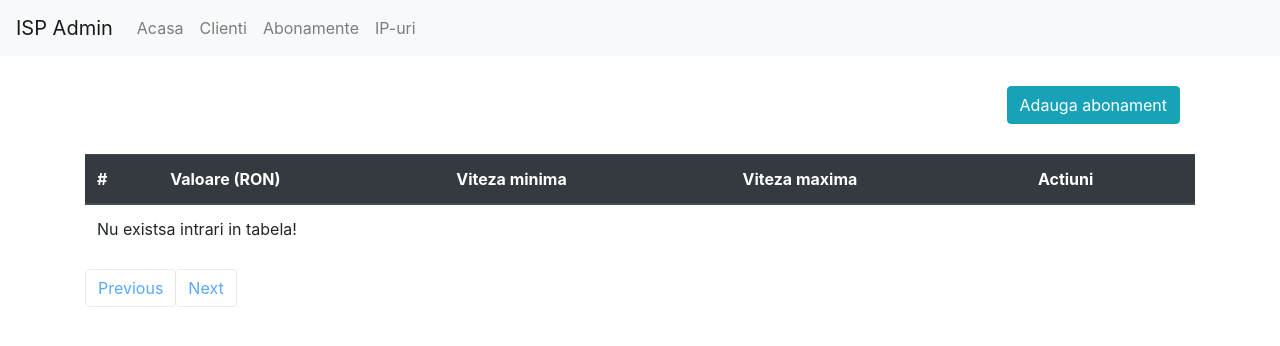
After one commit to andu97RO/licenta-facultate, a Flask app: page /abonament/1 in a window 1280 px wide. The commit adds this page. Shown: the top 346 px of the page. Run offline with Flask 2, Linux system fonts and the light colour scheme; data that the repository does not hold is empty; some libraries are stand-ins or nearby versions.

Commit message:
add final files

```diff
--- a/ISP_Admin_Page/routes.py
+++ b/ISP_Admin_Page/routes.py
@@ -3,10 +3,10 @@ from datetime import datetime as dt
 from flask import current_app as app
 from flask import redirect, render_template, url_for, request
 from flask_wtf import FlaskForm
-from wtforms import StringField, SelectField
+from wtforms import StringField, SelectField, RadioField
 from wtforms.validators import InputRequired
 
-from .models import Client, db
+from .models import Client, Abonament, IP, db
 
 from flask_bootstrap import Bootstrap
 
@@ -28,6 +28,25 @@ class AdaugaClientForm(FlaskForm):
         '30 RON', '30 RON'), ('50 RON', '50 RON'), ('100 RON', '100 RON')])
 
 
+class AdaugaAbonamentForm(FlaskForm):
+    valoare = StringField('Valoare', validators=[
+        InputRequired(message='Trebuie introdusa o valoare in RONI!')])
+    vitezamin = StringField('VitezaMin', validators=[InputRequired(
+        message='Trebuie introudsa o viteza min (in kbps)!')])
+    vitezamax = StringField('VitezaMax', validators=[
+        InputRequired(message='Trebuie introdusa o viteza maxima (in kbps)!')])
+
+
+class AdaugaIPForm(FlaskForm):
+    adresa_ip = StringField('IP', validators=[
+        InputRequired(message='Trebuie introdusa o valoare in RONI!')])
+    nume = StringField('VitezaMin', validators=[InputRequired(
+        message='Trebuie introudsa o viteza min (in kbps)!')])
+    prenume = StringField('VitezaMax', validators=[
+                          InputRequired(message='Trebuie introdusa o viteza maxima (in kbps)!')])
+    activ = RadioField('Activeaza')
+
+
 @app.route('/clienti/<int:page>', methods=['GET'])
 def clienti(page=1):
     per_page = 4
@@ -37,6 +56,30 @@ def clienti(page=1):
         'clienti.html',
         clienti=clienti,
         title="Clienti",
+    )
+
+
+@app.route('/ip/<int:page>', methods=['GET'])
+def ip(page=1):
+    per_page = 4
+    ipuri = IP.query.paginate(page, per_page, error_out=False)
+
+    return render_template(
+        'ip.html',
+        ip=ipuri,
+        title="IP",
+    )
+
+
+@app.route('/abonament/<int:page>', methods=['GET'])
+def abonament(page=1):
+    per_page = 4
+    abonamente = Abonament.query.paginate(page, per_page, error_out=False)
+
+    return render_template(
+        'abonament.html',
+        abonament=abonamente,
+        title="Abonamente",
     )
 
 
@@ -58,7 +101,28 @@ def clienti_modifica(id_client):
         db.session.commit()
         return redirect(url_for('clienti_arata', id_client=id_client))
 
-    return render_template('clientiedit.html', id_client=id_client, form=form, client=client)
+    return render_template('clientiedit.html', id_client=id_client, form=form,
+                           client=client)
+
+
+@app.route('/abonament/modifica/<id_abonament>', methods=['POST', 'GET'])
+def abonament_modifica(id_abonament):
+    form = AdaugaAbonamentForm()
+
+    abonament = Abonament.query.get(id_abonament)
+
+    if form.validate_on_submit():
+
+        update_dict = {"valoare": form.valoare.data, "vitezamin": form.vitezamin.data,
+                       "vitezamax": form.vitezamax.data}
+
+        db.session.query(Abonament).filter(
+            Abonament.id == id_abonament).update(update_dict)
+        db.session.commit()
+        return redirect(url_for('abonament_arata', id_abonament=id_abonament))
+
+    return render_template('abonamentedit.html', id_abonament=id_abonament, form=form,
+                           abonament=abonament)
 
 
 @app.route('/clienti/arata/<id_client>', methods=['GET'])
@@ -66,16 +130,35 @@ def clienti_arata(id_client):
 
     client = Client.query.get(id_client)
     print(client)
-    return render_template('clientishow.html', client=client, title="Arata client")
+    return render_template('clientishow.html', client=client,
+                           title="Arata client")
+
+
+@app.route('/abonament/arata/<id_abonament>', methods=['GET'])
+def abonament_arata(id_abonament):
+
+    abonament = Abonament.query.get(id_abonament)
+    return render_template('abonamentshow.html', abonament=abonament,
+                           title="Arata abonament")
 
 
 @app.route('/clienti/sterge/<id_client>', methods=['GET'])
 def clienti_sterge(id_client):
-
     Client.query.filter(Client.id == id_client).delete()
     db.session.commit()
 
-    return json.dumps({'success':True}), 200, {'ContentType':'application/json'}
+    return json.dumps({'success': True}), 200,
+    {'ContentType': 'application/json'}
+
+
+@app.route('/abonament/sterge/<id_abonament>', methods=['GET'])
+def abonament_sterge(id_abonament):
+    Abonament.query.filter(Abonament.id == id_abonament).delete()
+    db.session.commit()
+
+    return json.dumps({'success': True}), 200,
+    {'ContentType': 'application/json'}
+
 
 @app.route('/factura/<id_client>', methods=['GET'])
 def factura(id_client):
@@ -98,3 +181,52 @@ def clienti_adauga():
         return redirect(url_for('clienti', page=1))
 
     return render_template('clientiform.html', form=form)
+
+
+@app.route('/ip/adauga', methods=['POST', 'GET'])
+def ip_adauga():
+    form = AdaugaClientForm()
+
+    if form.validate_on_submit():
+        ip_nou = Client(adresa_ip=form.adresa_ip.data,
+                        nume=form.nume.data,
+                        prenume=form.prenume.data,
+                        activ=form.activ.data)
+        db.session.add(ip_nou)
+        db.session.commit()
+        return redirect(url_for('ip', page=1))
+
+    return render_template('ipform.html', form=form)
+
+
+@app.route('/abonament/adauga', methods=['POST', 'GET'])
+def abonament_adauga():
+    form = AdaugaAbonamentForm()
+
+    if form.validate_on_submit():
+        abonament_nou = Abonament(valoare=form.valoare.data,
+                                  vitezamin=form.vitezamin.data,
+                                  vitezamax=form.vitezamax.data)
+        db.session.add(abonament_nou)
+        db.session.commit()
+        return redirect(url_for('abonament', page=1))
+
+    return render_template('abonamentform.html', form=form)
+
+
+@app.route('/regula/adauga/<int:client_id>')
+def regula_adauga(client_id):
+    client = Client.query.filter(Client.id == client_id).first()
+    abonament = Abonament.query.filter(
+        Abonament.valoare == client.abonament).first()
+
+    # $downmax = $line5['value'];
+    # $upmax = floor($downmax / 2);
+
+    # // upload eno1
+    # $filename = '/etc/sysconfig/htb/eno1-2:'.($line["id"]+1);
+    # $continut = "RATE=".$line4['value']."kbit\nCEIL=".($upmax)."kbit\nMARK=".($line['id']+1)."\nPRIO=5\n";
+
+    # // download eno2
+    # $filename2 = '/etc/sysconfig/htb/eno2-2:'.($line["id"]+1);
+    # $continut2 = "RATE=".$line4['value']."kbit\nCEIL=".$downmax."kbit\nPRIO=5\n";
--- a/ISP_Admin_Page/static/js/app.js
+++ b/ISP_Admin_Page/static/js/app.js
@@ -3,9 +3,6 @@ console.log("We are live")
 $( ".client_sterge" ).on("click", function() {
     var client_id = $(this).attr('id')
     var returncode = confirm("Esti sigur ca vrei sa stergi clientul?")
-
-    console.log("id ul este " + client_id)
-    console.log('aaa')
     if (returncode) {
         $.ajax({
             type: "GET",
@@ -21,3 +18,22 @@ $( ".client_sterge" ).on("click", function() {
         })
     }
   })
+
+  $( ".abonament_sterge" ).on("click", function() {
+    var abonament_id = $(this).attr('id')
+    var returncode = confirm("Esti sigur ca vrei sa stergi abonamentul?")
+    if (returncode) {
+        $.ajax({
+            type: "GET",
+            url: '/abonament/sterge/' + abonament_id,
+            dataType: "json",
+            success: function(data, textStatus) {
+                if (data) {
+                    window.location.href = '/abonament/1';
+                } else {
+                    console.log("OK")
+                }
+            }
+        })
+    }
+  })
--- /dev/null
+++ b/ISP_Admin_Page/templates/abonament.html
@@ -0,0 +1,63 @@
+{% extends "layout.html" %}
+
+{% block content %}
+<div class="container">
+    <div class="row" style="margin-top: 30px; margin-bottom: 30px;">
+        <div class="col text-right">
+            <a href="{{ url_for('abonament_adauga') }}" class="btn btn-info" role="button">Adauga abonament</a>
+        </div>
+    </div>
+    <div class="row">
+        <table class="table">
+            <thead class="thead-dark">
+                <tr>
+                    <th scope="col">#</th>
+                    <th scope="col">Valoare (RON)</th>
+                    <th scope="col">Viteza minima</th>
+                    <th scope="col">Viteza maxima</th>
+                    <th scope="col">Actiuni</th>
+                </tr>
+            </thead>
+            <tbody>
+                {% for ab in abonament.items %}
+                <tr>
+                    <th scope="row">{{ loop.index0 + 1 }}</th>
+                    <td><a href="{{ url_for('abonament_arata', id_abonament=ab.id) }}">{{ ab.valoare }}</a></td>
+                    <td><a href="{{ url_for('abonament_arata', id_abonament=ab.id) }}">{{ ab.vitezamin }}</a></td>
+                    <td><a href="{{ url_for('abonament_arata', id_abonament=ab.id) }}">{{ ab.vitezamax }}</a></td>
+                    <td>
+                        <a href="{{ url_for('abonament_modifica', id_abonament=ab.id) }}"><i class="fas fa-edit"></i></a>
+                        <a href="#" class="abonament_sterge" id="{{ ab.id }}"><i
+                                class="fas fa-trash-alt"></i></a>
+                    </td>
+                </tr>
+                {% else %}
+                <tr>
+                    <td colspan="8">Nu existsa intrari in tabela!</td>
+                </tr>
+                {% endfor %}
+            </tbody>
+        </table>
+        <nav aria-label="Page navigation example">
+            <ul class="pagination">
+                {% if abonament.has_prev %}
+                <li class="page-item"> <a class="page-link"
+                        href="{{ url_for('abonament', page=abonament.prev_num) }}">Previous</a></li>
+                {% else %}
+                <li class="page-item"><a class="page-link btn disabled" href="#">Previous</a></li>
+                {% endif %}
+
+
+                {% if abonament.has_next %}
+                <li class="page-item"> <a class="page-link" href="{{ url_for('abonament', page=abonament.next_num) }}">Next</a>
+                </li>
+                {% else %}
+                <li class="page-item"><a class="page-link btn disabled" href="#">Next</a></li>
+                {% endif %}
+
+            </ul>
+        </nav>
+    </div>
+</div>
+<script src="{{ url_for('static', filename='js/app.js') }}"></script>
+{% endblock %}
--- a/ISP_Admin_Page/templates/layout.html
+++ b/ISP_Admin_Page/templates/layout.html
@@ -43,7 +43,7 @@
                     <a class="nav-link" href="{{ url_for('clienti', page=1) }}">Clienti</a>
                 </li>
                 <li class="nav-item">
-                    <a class="nav-link" href="#">Abonamente</a>
+                    <a class="nav-link" href="{{ url_for('abonament', page=1) }}">Abonamente</a>
                 </li>
                 <li class="nav-item">
                     <a class="nav-link" href="#">IP-uri</a>
```
Also changed, not shown: ISP_Admin_Page/templates/abonamentedit.html (added, +52 -0 lines), ISP_Admin_Page/templates/abonamentform copy.html (added, +52 -0 lines), ISP_Admin_Page/templates/abonamentform.html (added, +52 -0 lines), ISP_Admin_Page/templates/abonamentshow copy.html (added, +51 -0 lines), ISP_Admin_Page/templates/abonamentshow.html (added, +51 -0 lines), ISP_Admin_Page/templates/ip.html (added, +63 -0 lines).
